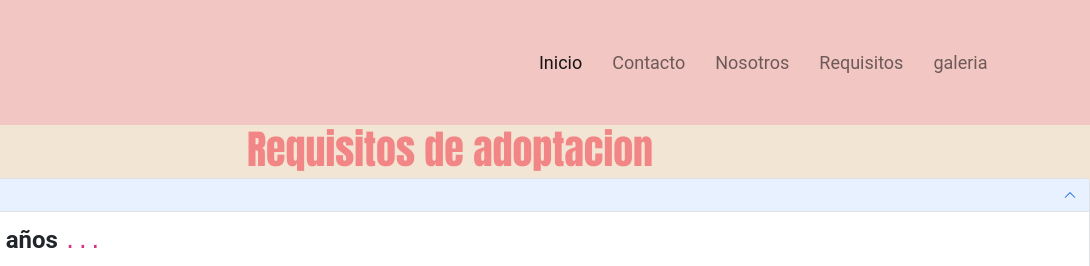
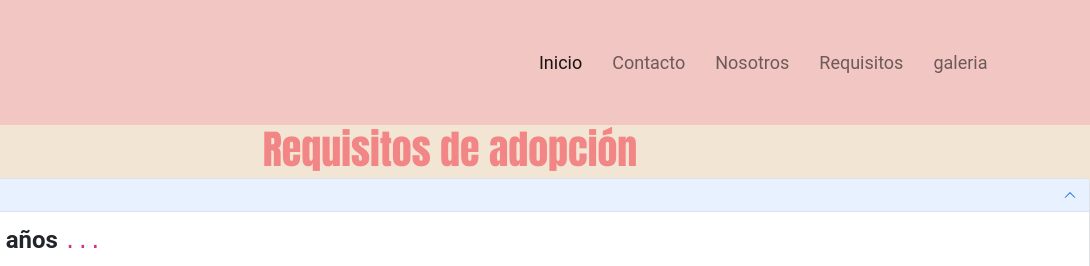
Before and after one commit to FlorCanepa/CoderEntrega, a plain HTML site: page pages/requisitos.html in a window 1280 px wide. Shown: the top 266 px of the page, 190-1280 px from the left. Drawn offline with nearby package versions, Linux system fonts and the light colour scheme.

Commit message:
correccion

```diff
--- a/pages/requisitos.html
+++ b/pages/requisitos.html
@@ -39,7 +39,7 @@
         </nav>
     <main>
         <section>
-            <h1>Requisitos de adoptacion</h1>
+            <h1>Requisitos de adopción</h1>
         </section>
         <div class="accordion text-right" id="accordionPanelsStayOpenExample">
             <div class="accordion-item">
```
